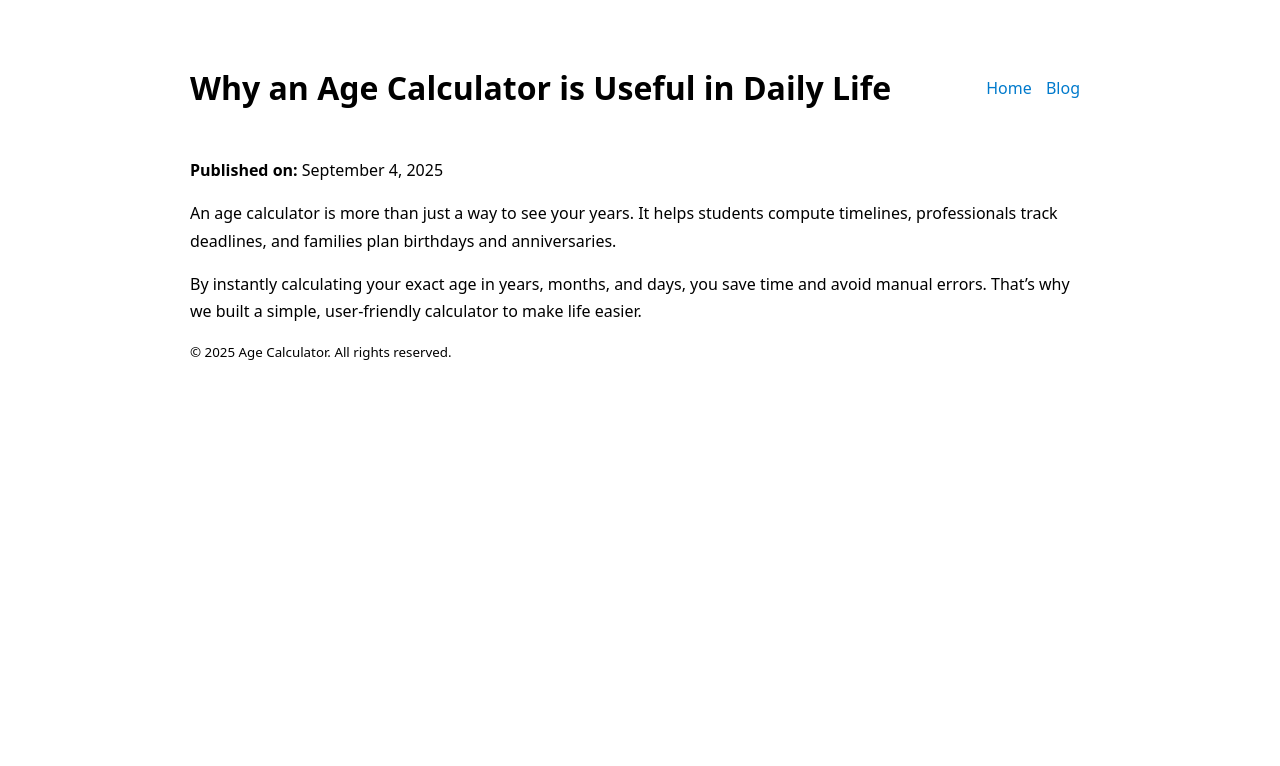
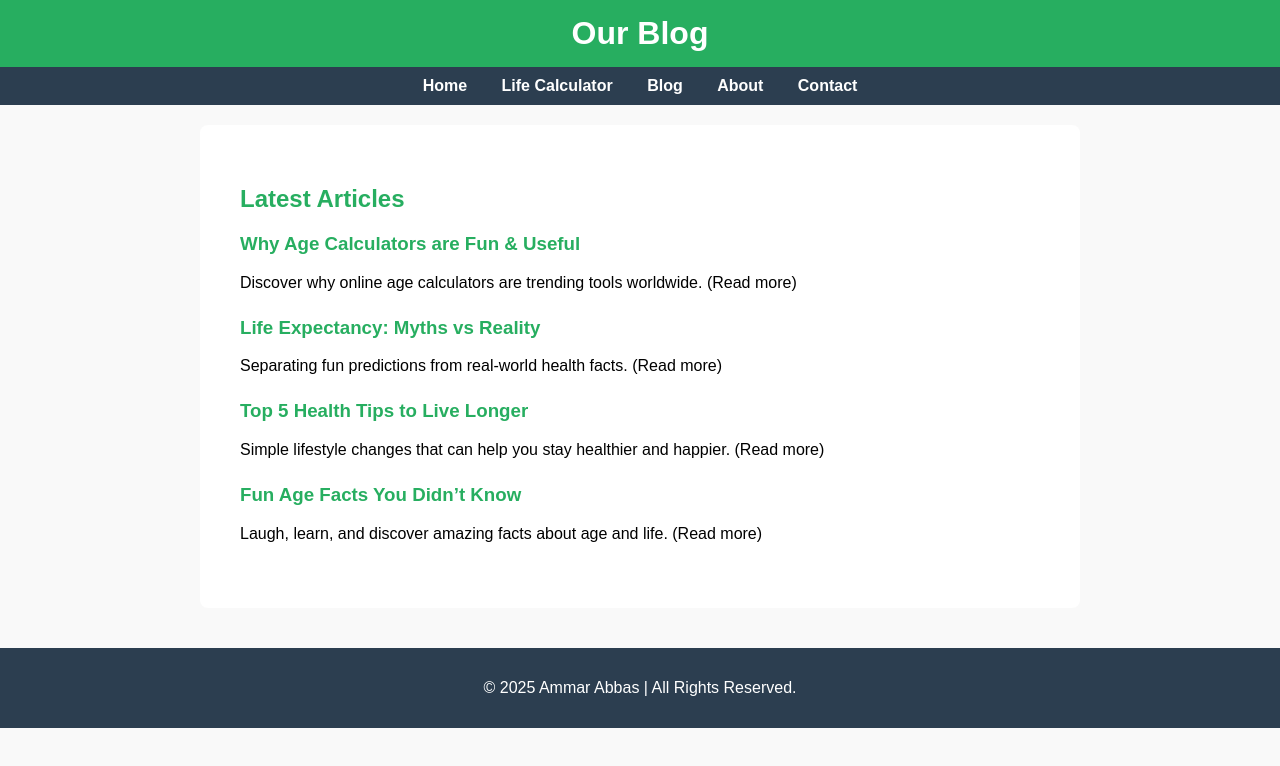
Before and after one commit to shah51214-hue/age-calculator, a plain HTML site: page blog/post1.html in a window 1280 px wide. Drawn offline with Linux system fonts and the light colour scheme.

Commit message:
Update post1.html

```diff
--- a/blog/post1.html
+++ b/blog/post1.html
@@ -1,58 +1,70 @@
 <!DOCTYPE html>
 <html lang="en">
 <head>
-  <meta charset="UTF-8" />
-  <meta name="viewport" content="width=device-width, initial-scale=1" />
-  <title>Why an Age Calculator is Useful in Daily Life</title>
-  <meta name="description" content="Learn how an age calculator helps with timelines, planning birthdays, and avoiding manual mistakes." />
-  <link rel="canonical" href="https://shah51214-hue.github.io/age-calculator/blog/post1.html" />
+  <meta charset="UTF-8">
+  <meta name="viewport" content="width=device-width, initial-scale=1.0">
+  <title>Blog – Age & Life Calculator</title>
+  <meta name="description" content="Read blogs and articles about Age, Life Expectancy, Health Tips, and Fun Facts.">
+  <meta name="keywords" content="Blog, Articles, Health Tips, Age Facts, Life Calculator, Fun Calculator">
+  <meta name="robots" content="index, follow">
+  <link rel="canonical" href="https://yourdomain.com/blog.html">
   <style>
-    body {
-      font-family: system-ui, -apple-system, Segoe UI, Roboto, Arial, sans-serif;
-      max-width: 900px;
-      margin: 40px auto;
-      padding: 0 16px;
-      line-height: 1.7;
-    }
-    header, footer {
-      display: flex;
-      justify-content: space-between;
-      align-items: center;
-      gap: 10px;
-      flex-wrap: wrap;
-    }
-    nav a {
-      margin-right: 10px;
-      text-decoration: none;
-      color: #007acc;
-    }
-    nav a:hover {
-      text-decoration: underline;
-    }
-    article {
-      margin-top: 20px;
-    }
+    body { font-family: Arial, sans-serif; margin:0; padding:0; background:#f9f9f9; }
+    header { background:#27ae60; padding:15px; text-align:center; }
+    header h1 { margin:0; color:#fff; }
+    nav { background:#2c3e50; padding:10px; text-align:center; }
+    nav a { color:#fff; margin:0 15px; text-decoration:none; font-weight:bold; }
+    nav a:hover { text-decoration:underline; }
+    main { max-width:800px; margin:auto; padding:40px; background:#fff; margin-top:20px; border-radius:8px; }
+    h2 { color:#27ae60; }
+    .post { margin-bottom:25px; }
+    .post a { text-decoration:none; color:#27ae60; font-weight:bold; }
+    .post a:hover { text-decoration:underline; }
+    footer { background:#2c3e50; color:#fff; padding:15px; text-align:center; margin-top:40px; }
   </style>
 </head>
 <body>
+
 <header>
-    <h1>Why an Age Calculator is Useful in Daily Life</h1>
+  <h1>Our Blog</h1>
+</header>
+
 <nav>
   <a href="../index.html">Home</a>
-      <a href="./">Blog</a>
+  <a href="../life-calculator.html">Life Calculator</a>
+  <a href="../blog.html">Blog</a>
+  <a href="../about.html">About</a>
+  <a href="../contact.html">Contact</a>
 </nav>
-  </header>
 
 <main>
-    <article>
-      <p><strong>Published on:</strong> September 4, 2025</p>
-      <p>An age calculator is more than just a way to see your years. It helps students compute timelines, professionals track deadlines, and families plan birthdays and anniversaries.</p>
-      <p>By instantly calculating your exact age in years, months, and days, you save time and avoid manual errors. That’s why we built a simple, user-friendly calculator to make life easier.</p>
-    </article>
+  <h2>Latest Articles</h2>
+
+  <div class="post">
+    <h3><a href="post1.html">Why Age Calculators are Fun & Useful</a></h3>
+    <p>Discover why online age calculators are trending tools worldwide. (Read more)</p>
+  </div>
+
+  <div class="post">
+    <h3><a href="post2.html">Life Expectancy: Myths vs Reality</a></h3>
+    <p>Separating fun predictions from real-world health facts. (Read more)</p>
+  </div>
+
+  <div class="post">
+    <h3><a href="post3.html">Top 5 Health Tips to Live Longer</a></h3>
+    <p>Simple lifestyle changes that can help you stay healthier and happier. (Read more)</p>
+  </div>
+
+  <div class="post">
+    <h3><a href="post4.html">Fun Age Facts You Didn’t Know</a></h3>
+    <p>Laugh, learn, and discover amazing facts about age and life. (Read more)</p>
+  </div>
+
 </main>
 
 <footer>
-    <small>&copy; 2025 Age Calculator. All rights reserved.</small>
+  <p>© 2025 Ammar Abbas | All Rights Reserved.</p>
 </footer>
+
 </body>
 </html>
```
Lines whose indentation alone changed are shown as unchanged.
